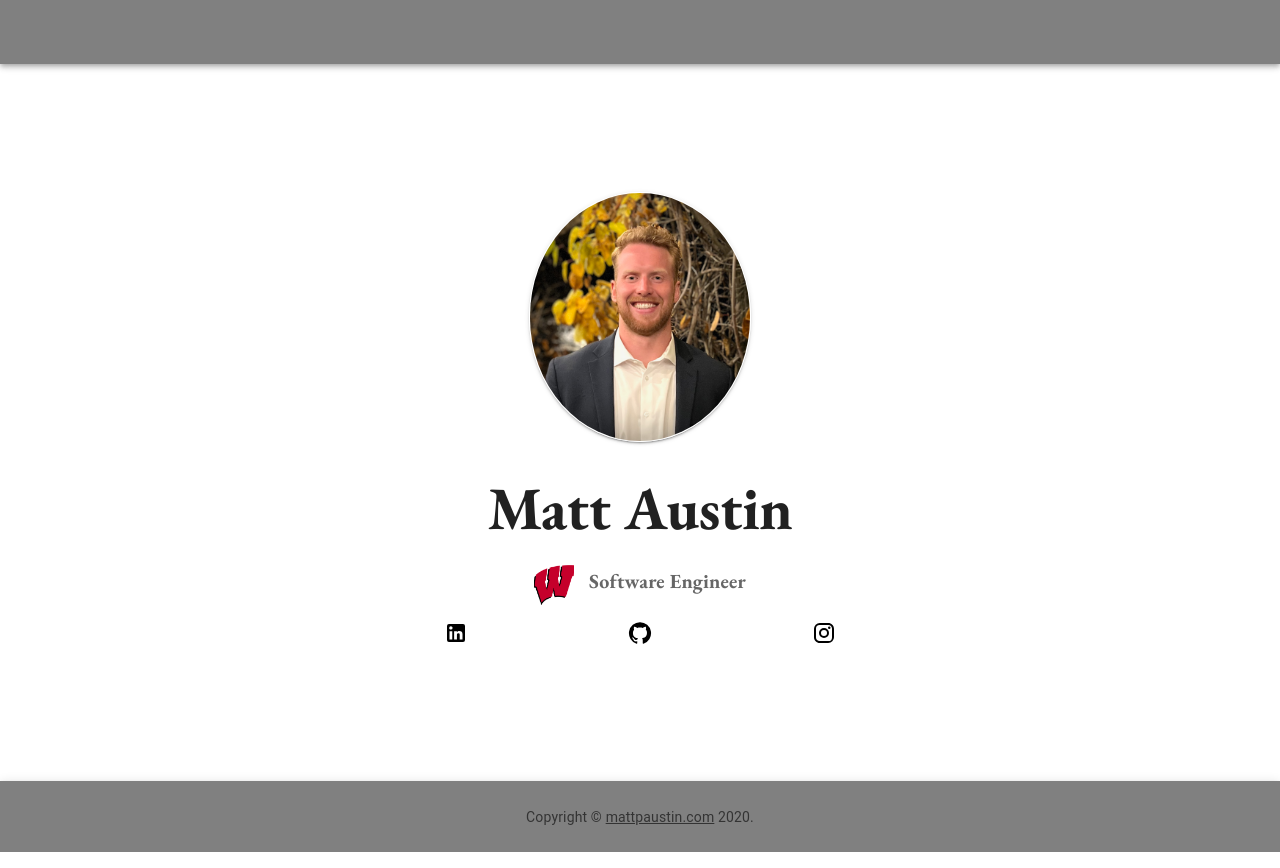
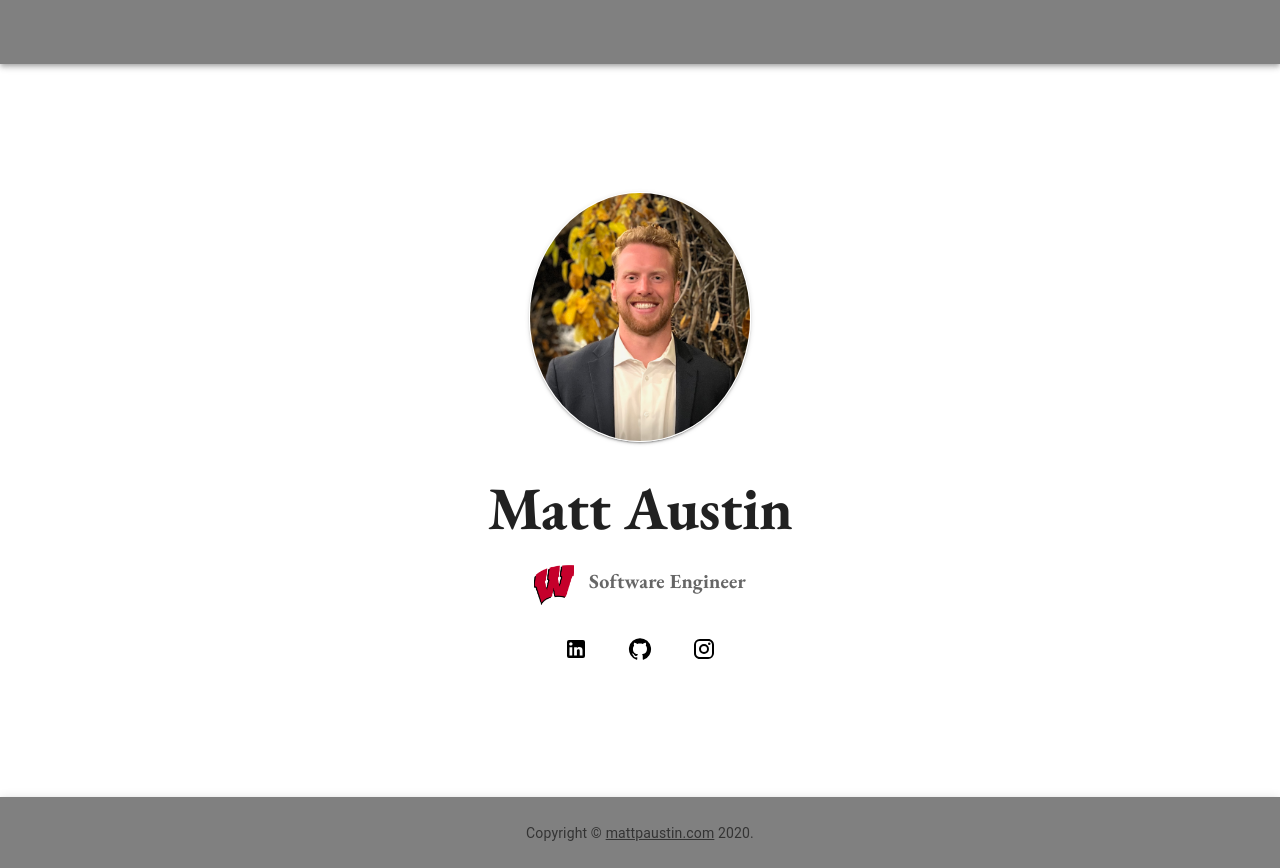
Before and after one commit to mpaustin/mpa-site-app, a React (Create React App) app: page / in a window 1280 px wide. Built offline with nearby package versions, Linux system fonts and the light colour scheme.

Commit message:
General styling cleanup

```diff
--- a/src/templates/Framework.js
+++ b/src/templates/Framework.js
@@ -17,18 +17,6 @@ import Box from '@mui/material/Box';
 const styles = {
   appBar: {
     backgroundColor: '#808080',
-    padding: '6',
-    height: '10%',
-  },
-  heroContent: {
-    padding: '10% 0 10%',
-    fontFamily: 'EB Garamond,serif',
-  },
-  footer: {
-    backgroundColor: '#808080',
-    padding: '6',
-    height: '1.5rem',
-    margin: '25%',
   },
   headshot: {
     height: '40%',
@@ -43,19 +31,12 @@ const styles = {
     fontFamily: 'EB Garamond, serif',
   },
   motionW: {
-    height: '4',
-    width: '4',
     marginRight: '15px',
     cursor: 'pointer',
   },
-  main: {
-    backgroundColor: '#FFFFFF',
-    minHeight: 'calc(100vh - 1.5rem)',
+  link: {
+      cursor: 'pointer',
   },
-  link: {
-      color: 'inherit',
-      cursor: 'pointer',
-  }
 };
 
 const openUrl = (url) => {
@@ -81,14 +62,12 @@ export default function Album() {
       <AppBar position='relative' sx={{...styles.appBar, marginBottom: '10%'}} >
         <Toolbar/>
       </AppBar>
-      <main sx={styles.main}>
-        <div sx={styles.heroContent}>
       <Container maxWidth='sm'>
         <Avatar src={headshot} alt='headshot' sx={styles.headshot} />
         <Typography component='h1' variant='h2' align='center' color='textPrimary' gutterBottom sx={styles.font}>
           Matt Austin
         </Typography>
-            <Box display='flex' flexDirection='row' justifyContent='center'>
+        <Box display='flex' flexDirection='row' justifyContent='center' marginBottom={'1rem'}>
           <Link color='inherit' onClick={() => openUrl('https://www.engr.wisc.edu')}>
             <Avatar src={MotionW} alt='motionW' variant='square' sx={styles.motionW} />
           </Link>
@@ -99,25 +78,23 @@ export default function Album() {
             <Link sx={styles.link} onClick={() => openUrl('https://www.goodreads.com/review/list/70497021-matt?ref=nav_mybooks')}>Avid Reader</Link> */}
           </Typography>
         </Box>
-            <div>
-              <Grid container>
-                <Grid item xs={4}>
+        <Grid container direction='row' justifyContent='center' alignItems='center' spacing='24'>
+          <Grid item>
             <IconButton variant='contained' color='inherit' onClick={() => openUrl('https://www.linkedin.com/in/mattpaustin')}>
               <LinkedInIcon />
             </IconButton>
           </Grid>
-                <Grid item xs={4}>
+          <Grid item>
             <IconButton variant='outlined' color='inherit' onClick={() => openUrl('https://www.github.com/mpaustin')}>
               <GitHubIcon />
             </IconButton>
           </Grid>
-                <Grid item xs={4}>
+          <Grid item>
             <IconButton variant='contained' color='inherit' onClick={() => openUrl('https://www.instagram.com/matt.p.austin')}>
               <InstagramIcon />
             </IconButton>
           </Grid>
         </Grid>
-            </div>
         {/* <div>
           <Grid container spacing={2} justify='center'>
             <Grid item>
@@ -134,8 +111,6 @@ export default function Album() {
           </Grid>
         </div> */}
       </Container>
-        </div>
-      </main>
       <AppBar position='relative' sx={{...styles.appBar, marginTop: '10%', padding: '2%'}} >
         <Copyright />
       </AppBar>
```
Lines whose indentation alone changed are shown as unchanged.
